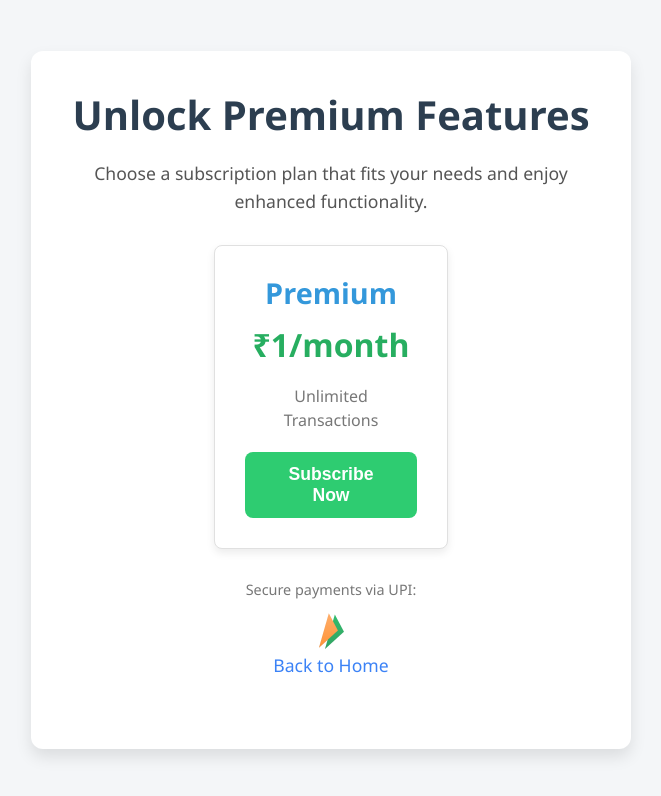
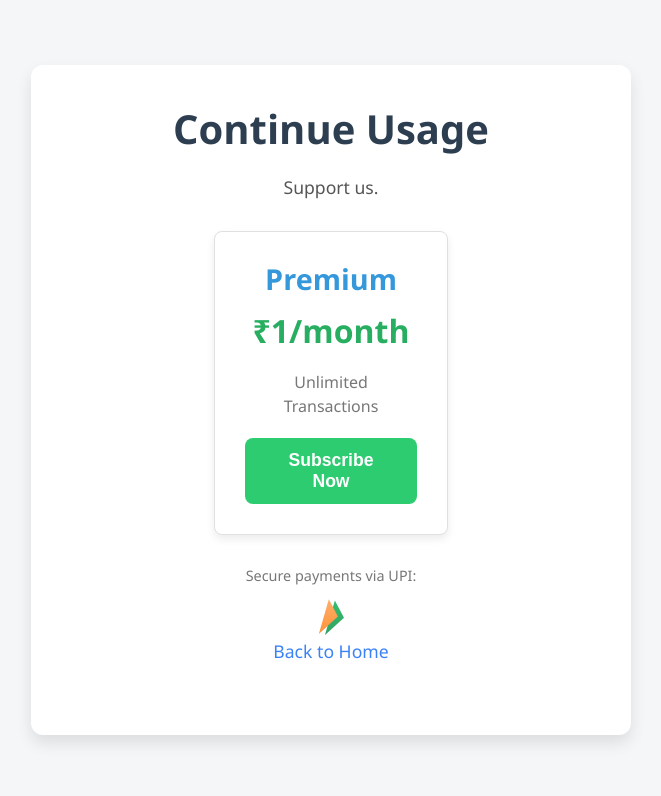
Before and after one commit to missionode/earn-app, a plain HTML site: page subscription.html in a window 1280 px wide. Shown: the whole page, without its empty margins (309-970 px from the left). Drawn offline with Linux system fonts and the light colour scheme.

Commit message:
Update subscription.html

```diff
--- a/subscription.html
+++ b/subscription.html
@@ -9,8 +9,8 @@
 </head>
 <body>
     <div class="subscription-container">
-        <h1>Unlock Premium Features</h1>
-        <p>Choose a subscription plan that fits your needs and enjoy enhanced functionality.</p>
+        <h1>Continue Usage</h1>
+        <p>Support us.</p>
 
         <div class="plan-options">
 
```
